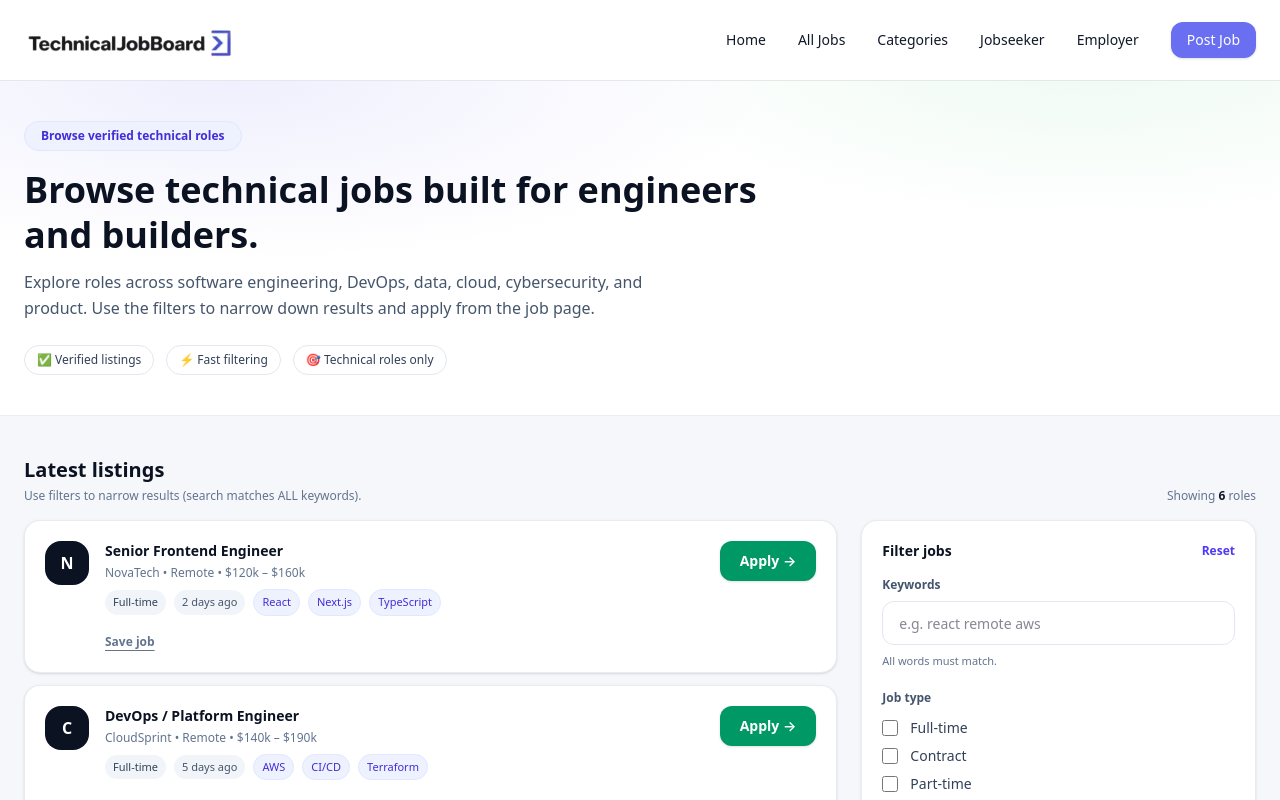
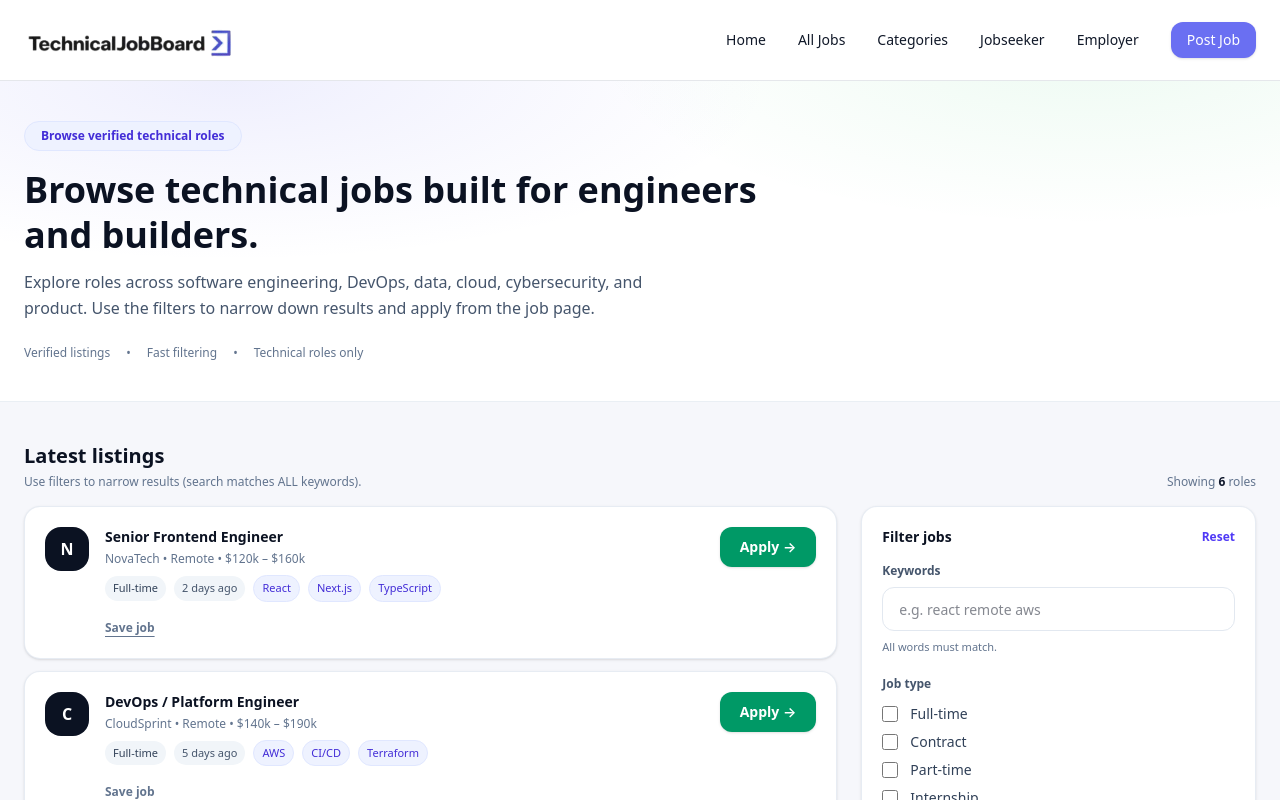
Before and after one commit to adebisidolapo/technicaljobboard, a Next.js app in the folder jobboard/: page /all-jobs in a window 1280 px wide. Shown: the top 800 px of the page. Built offline with nearby package versions, Linux system fonts and the light colour scheme.

Commit message:
update all jobs page

```diff
--- a/jobboard/components/jobs/JobsSection.tsx
+++ b/jobboard/components/jobs/JobsSection.tsx
@@ -208,18 +208,14 @@ export default function JobsSection() {
         Use the filters to narrow down results and apply from the job page.
       </p>
 
-      {/* little stats row (replaces search bar) */}
-      <div className="mt-6 flex flex-wrap gap-3 text-xs">
-        <span className="rounded-full bg-white border border-slate-200 px-3 py-1.5 text-slate-700">
-          ✅ Verified listings
-        </span>
-        <span className="rounded-full bg-white border border-slate-200 px-3 py-1.5 text-slate-700">
-          ⚡ Fast filtering
-        </span>
-        <span className="rounded-full bg-white border border-slate-200 px-3 py-1.5 text-slate-700">
-          🎯 Technical roles only
-        </span>
-      </div>
+    {/* subtle metadata row */}
+<div className="mt-6 flex flex-wrap items-center gap-x-4 gap-y-1 text-xs text-slate-500">
+  <span>Verified listings</span>
+  <span className="hidden sm:inline">•</span>
+  <span>Fast filtering</span>
+  <span className="hidden sm:inline">•</span>
+  <span>Technical roles only</span>
+</div>
     </div>
   </div>
 </section>
```
